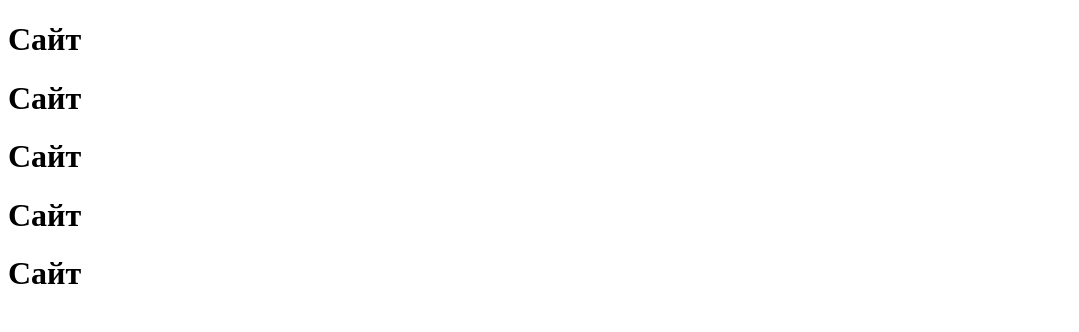
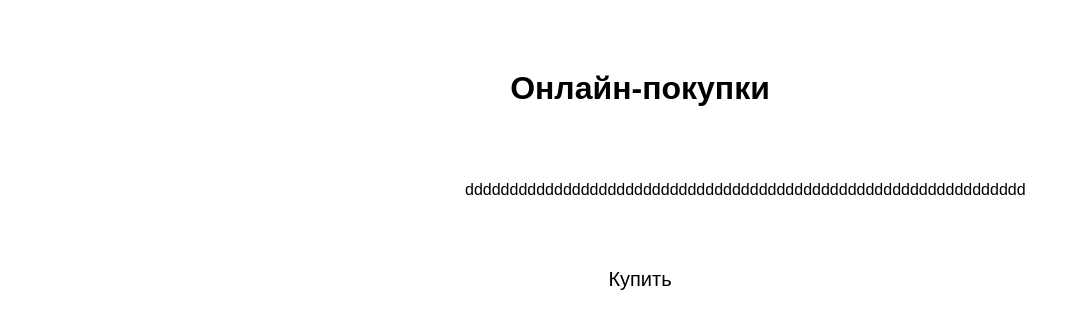
Before and after one commit to A-lexit/goshatelegram, a plain HTML site: page index.html in a window 1280 px wide. Shown: the whole page, without its empty margins (0-1079 px from the left). Drawn offline with Linux system fonts and the light colour scheme; a web font is replaced by a local one.

Commit message:
Update index.html

```diff
--- a/index.html
+++ b/index.html
@@ -6,12 +6,72 @@
           content="width=device-width, user-scalable=no, initial-scale=1.0, maximum-scale=1.0, minimum-scale=1.0">
     <meta http-equiv="X-UA-Compatible" content="ie=edge">
     <title>Shop</title>
+    <style>
+        @import url('https://fonts.googleapis.com/css2?family=Monserrat:wght@200;500&display=swap');
+
+        * {
+            margin: 0;
+            padding: 0;
+            box-sizing: border-box;
+        }
+
+        body {
+            font-family: 'Montserrat', sans-serif;
+            font-weight: 200;
+            color: var(--tg-theme-text-color);
+            background: var(--tg-theme-bg-color);
+        }
+
+        #main {
+            width: 100%;
+            padding: 20px;
+            text-align: center;
+        }
+
+        h1 {
+            margin-top: 50px;
+            margin-bottom: 10px;
+        }
+
+        img {
+            width: 70px;
+            margin: 30px auto;
+        }
+
+        p {
+            width: 350px;
+            margin: 0 auto;
+        }
+
+        button {
+            border: 0;
+            border-radius: 5px;
+            margin-top: 50px;
+            height: 60px;
+            width: 200px;
+            font-size: 20px;
+            font-weight: 500;
+            cursor: pointer;
+            transition: all 500ms ease;
+            color: var(--tg-theme-button-color);
+            background: var(--tg-theme-button-text-color);
+        }
+
+        button:hover {
+            background: var(-tg-theme-secondary-bg-color);
+        }
+
+    </style>
 </head>
 <body>
-<h1>Сайт</h1>
-<h1>Сайт</h1>
-<h1>Сайт</h1>
-<h1>Сайт</h1>
-<h1>Сайт</h1>
+    <div id="main">
+        <h1>Онлайн-покупки</h1>
+        <img src="">
+        <p>ddddddddddddddddddddddddddddddddddddddddddddddddddddddddddddddd</p>
+        <button id="buy">Купить</button>
+    </div>
+
+
+<script src="https://telegram.org/js/telegram-web-app.js"></script>
 </body>
 </html>
```
